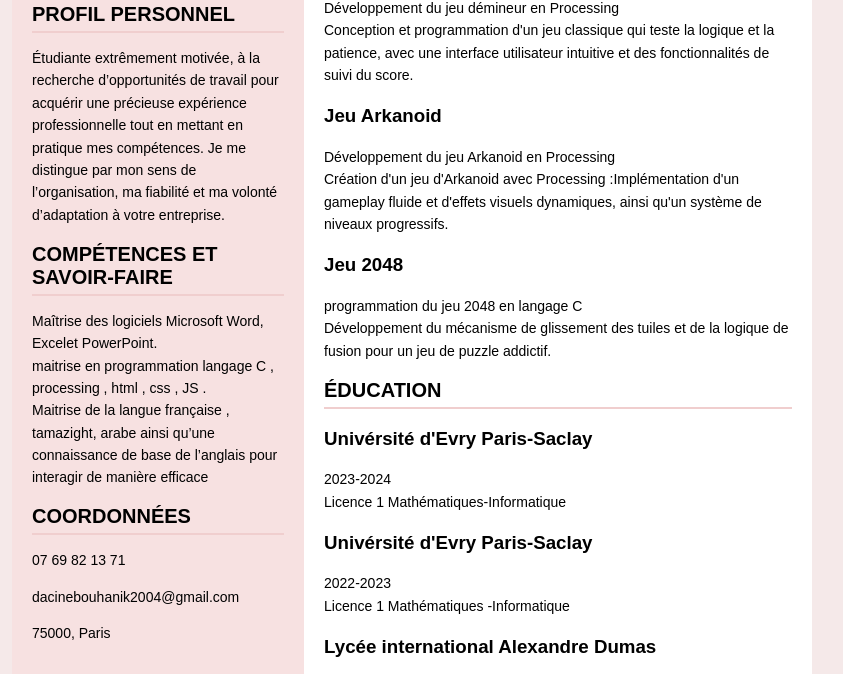
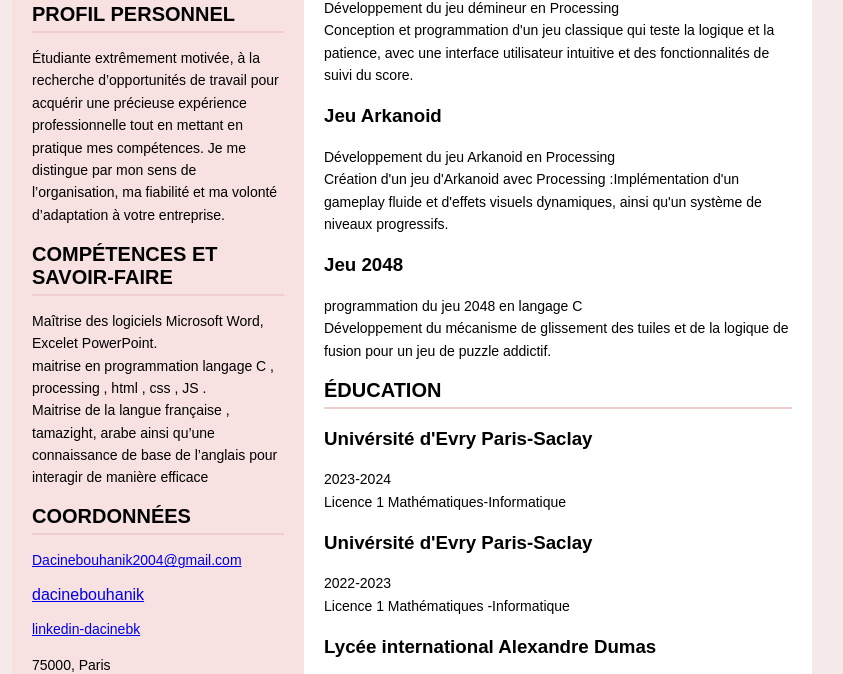
Before and after one commit to dacinebouhanik/flex, a plain HTML site: page index.html in a window 1280 px wide. Shown: the part 149-823 px from the top of the page, without its empty margins (228-1071 px from the left). Drawn offline with Linux system fonts and the light colour scheme.

Commit message:
Update index.html

```diff
--- a/index.html
+++ b/index.html
@@ -30,10 +30,14 @@
 
       <div class="cv-section">
         <h2>COORDONNÉES</h2>
-        <p>07 69 82 13 71</p>
-        <p>dacinebouhanik2004@gmail.com</p>
-       <p>75000, Paris</p>
+       <p> <i class="fa fa-envelope" aria-hidden="true"></i>
+          <a href="mailto:Dacinebouhanik2004@gmail.com">Dacinebouhanik2004@gmail.com</a></p>
+       <p> <i class="fab fa-github" aria-hidden="true"></i> </p> <a href="https://github.com/dacinebouhanik">dacinebouhanik</a></p>
+          <p> <i class="fab fa-linkedin" aria-hidden="true"></i> <a href="linkedin.com/linkedin-dacinebk">linkedin-dacinebk</a>
+        </p>
+         <p>75000, Paris</p>
       </div>
+
     </div>
     <div class="cv-main">
 
```
